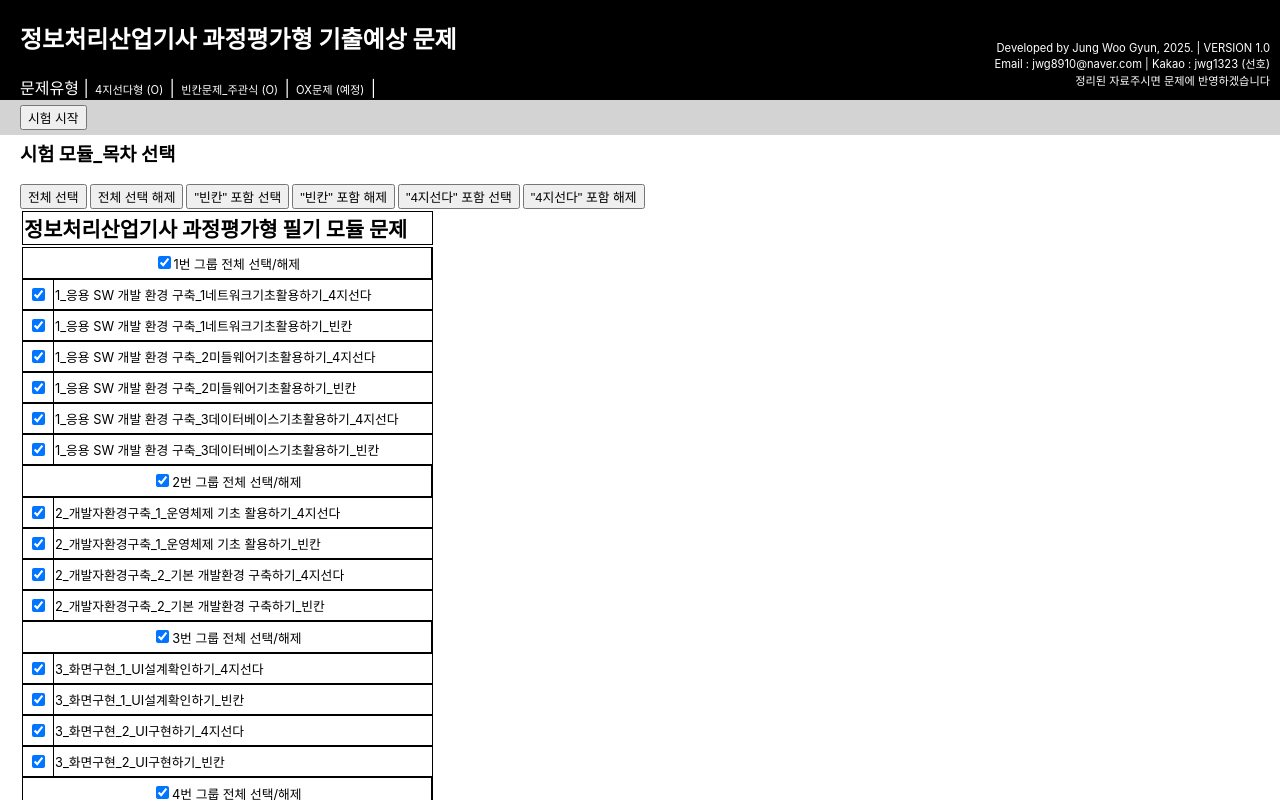
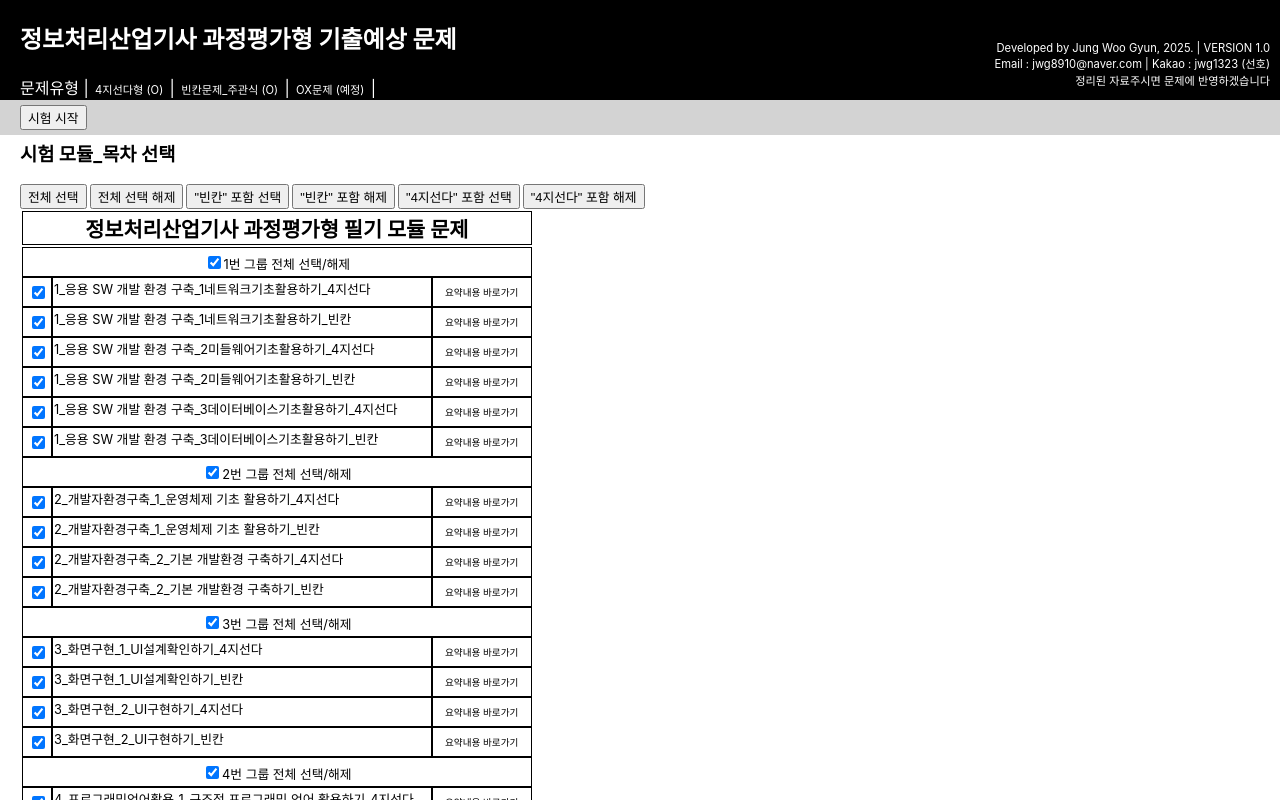
Before and after one commit to SeoKai/EXAM_SITE, a React (Create React App) app: page / in a window 1280 px wide. Shown: the top 800 px of the page. Built offline with nearby package versions, Linux system fonts and the light colour scheme.

Commit message:
2025-01-22  / 01

```diff
--- a/src/App.js
+++ b/src/App.js
@@ -195,34 +195,37 @@ function App() {
           Email : jwg8910@naver.com  | Kakao : jwg1323 (선호) <br />
           정리된 자료주시면 문제에 반영하겠습니다<br />
         </div>
-        <div style={{fontSize:"1rem"}}>
+        <div style={{ fontSize: "1rem" }}>
           문제유형
           |
-          <span style={{fontSize:".7rem"}}>&nbsp;&nbsp;4지선다형 (O)&nbsp;&nbsp;</span>
+          <span style={{ fontSize: ".7rem" }}>&nbsp;&nbsp;4지선다형 (O)&nbsp;&nbsp;</span>
           |
-          <span style={{fontSize:".7rem"}}>&nbsp;&nbsp;빈칸문제_주관식 (O)&nbsp;&nbsp;</span>
+          <span style={{ fontSize: ".7rem" }}>&nbsp;&nbsp;빈칸문제_주관식 (O)&nbsp;&nbsp;</span>
           |
-          <span style={{fontSize:".7rem"}}>&nbsp;&nbsp;OX문제 (예정)&nbsp;&nbsp;</span>
+          <span style={{ fontSize: ".7rem" }}>&nbsp;&nbsp;OX문제 (예정)&nbsp;&nbsp;</span>
           |
         </div>
+
       </header>
 
       <main>
         {!questions.length ? (
           <div className="module_index">
             <h3>시험 모듈_목차 선택</h3>
+            <div className="filter-group">
               <button onClick={handleSelectAll}>전체 선택</button>
               <button onClick={handleDeselectAll}>전체 선택 해제</button>
               <button onClick={() => handleSelectWithKeyword("빈칸")}>"빈칸" 포함 선택</button>
               <button onClick={() => handleDeselectWithKeyword("빈칸")}>"빈칸" 포함 해제</button>
               <button onClick={() => handleSelectWithKeyword("4지선다")}>"4지선다" 포함 선택</button>
               <button onClick={() => handleDeselectWithKeyword("4지선다")}>"4지선다" 포함 해제</button>
+            </div>
 
+            <div style={{ display: "flex", justifyContent: "left" }}>
               <table>
-
                 <thead>
                   <tr>
-                  <th colSpan="2" style={{textAlign:"center",fontSize:"1.3rem"}}>
+                    <th colSpan="3" style={{ textAlign: "center", fontSize: "1.3rem" }}>
                       정보처리산업기사 과정평가형 필기 모듈 문제
                     </th>
                   </tr>
@@ -234,7 +237,7 @@ function App() {
                     <React.Fragment key={groupKey}>
                       {/* 그룹 행 */}
                       <tr>
-                      <td colSpan="2" className="module-group">
+                        <td colSpan="3" className="module-group">
                           <label>
                             <input
                               type="checkbox"
@@ -259,6 +262,9 @@ function App() {
                             />
                           </td>
                           <td>{file.replace(".json", "")}</td>
+                          <td>
+                            요약내용 바로가기
+                          </td>
                         </tr>
                       ))}
                     </React.Fragment>
@@ -266,9 +272,12 @@ function App() {
                 </tbody>
 
               </table>
+
               <footer>
                 <button onClick={loadQuestionsFromFiles}>시험 시작</button>
               </footer>
+            </div>
+
           </div>
         ) : !isFinished ? (
           <div>
--- a/src/App.scss
+++ b/src/App.scss
@@ -14,10 +14,10 @@ body{
 .module_index table tr{
     display : flex;
     align-items: center;
-    border : 1px solid;
+    // border : 1px solid;
 }
 .module_index table td:nth-child(1){
-    border-right:1px solid;
+    // border-right:1px solid;
     padding : 5px;
 }
 header{
@@ -81,12 +81,32 @@ footer{
 
 
 td,th{
-
+    border : 1px solid;
+    width:100%;
+    height:100%;
     font-size:.8rem;
 
 }
+tbody tr th:nth-child(1),
+tbody tr td:nth-child(1){
+    width:30px;
+    height:30px;
+}
 
-
+tbody tr th:nth-child(2),
+tbody tr td:nth-child(2){
+    height:30px;
+}
+tbody tr th:nth-child(3),
+tbody tr td:nth-child(3){
+    width:auto;
+    height:30px;
+    font-size : .6rem;
+    min-width:100px;
+    display:flex;
+    justify-content: center;
+    align-items: center;
+}
 
 
 /* Mobile-specific styles */
@@ -130,6 +150,11 @@ td,th{
 }
 
 .module-group{
-    width:100%;
+    width:100% !important;
     text-align: center;
 }
+
+.filter-group{
+
+
+}
```
Also changed, not shown: src/summary.js (added, +16 -0 lines), src/summary.scss (added). Lines whose indentation alone changed are shown as unchanged.
